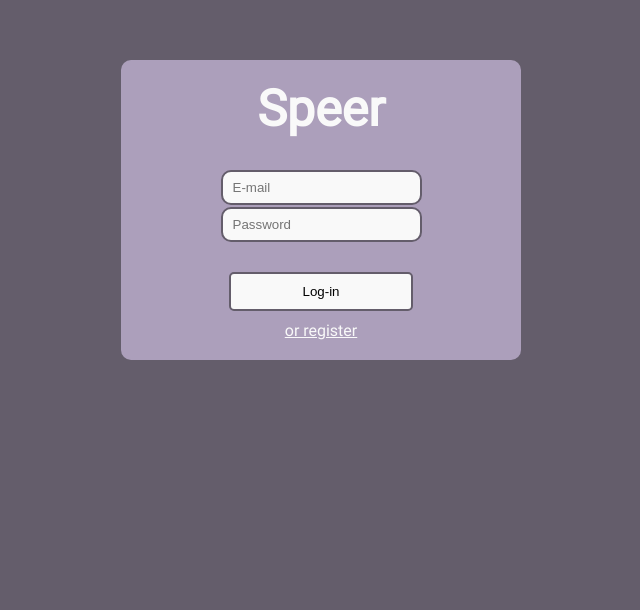
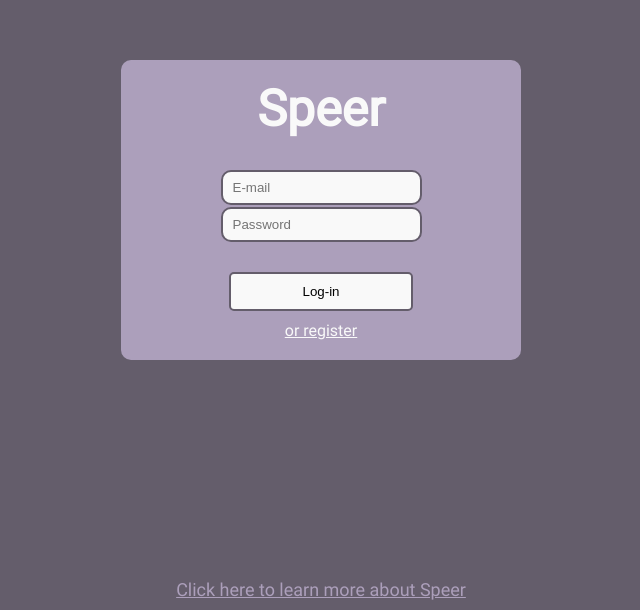
Before and after one commit to horvbalint/speer, a Nuxt app: page /login in a window 1280 px wide. Shown: the part 190-800 px from the top of the page, without its empty margins (319-959 px from the left). Built offline with nearby package versions, Linux system fonts and the light colour scheme.

Commit message:
Login: added a link to the github page

```diff
--- a/frontend/pages/login.vue
+++ b/frontend/pages/login.vue
@@ -1,4 +1,5 @@
 <template>
+  <div class="page">
     <div class="login">
       <h1>Speer</h1>
       <div class="main" v-if="mode == 'login'">
@@ -24,6 +25,9 @@
           <p @click="mode = 'login'">or log-in</p>
         </div>
       </div>
+    </div>
+
+    <a class="learn-more" href="https://github.com/horvbalint/speer" target="_blank">Click here to learn more about Speer</a>
   </div>
 </template>
 
@@ -182,4 +186,25 @@ input {
   cursor: pointer;
   margin-top: 5px;
 }
+.learn-more {
+  display: block;
+  width: 100%;
+  position: fixed;
+  bottom: 10px;
+  text-align: center;
+  color: var(--accent-color);
+  font-size: 18px;
+}
+.learn-more:link {
+  color: var(--accent-color);
+}
+.learn-more:visited {
+  color: var(--accent-color);
+}
+.learn-more:hover {
+  color: var(--accent-color);
+}
+.learn-more:active {
+  color: var(--accent-color);
+}
 </style>
```
Lines whose indentation alone changed are shown as unchanged.
